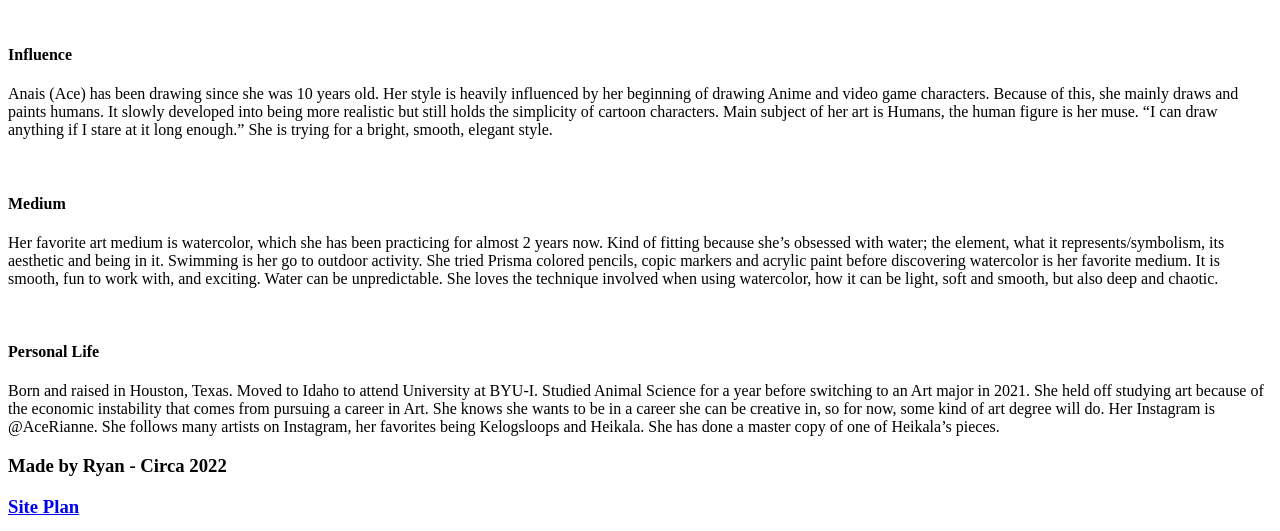
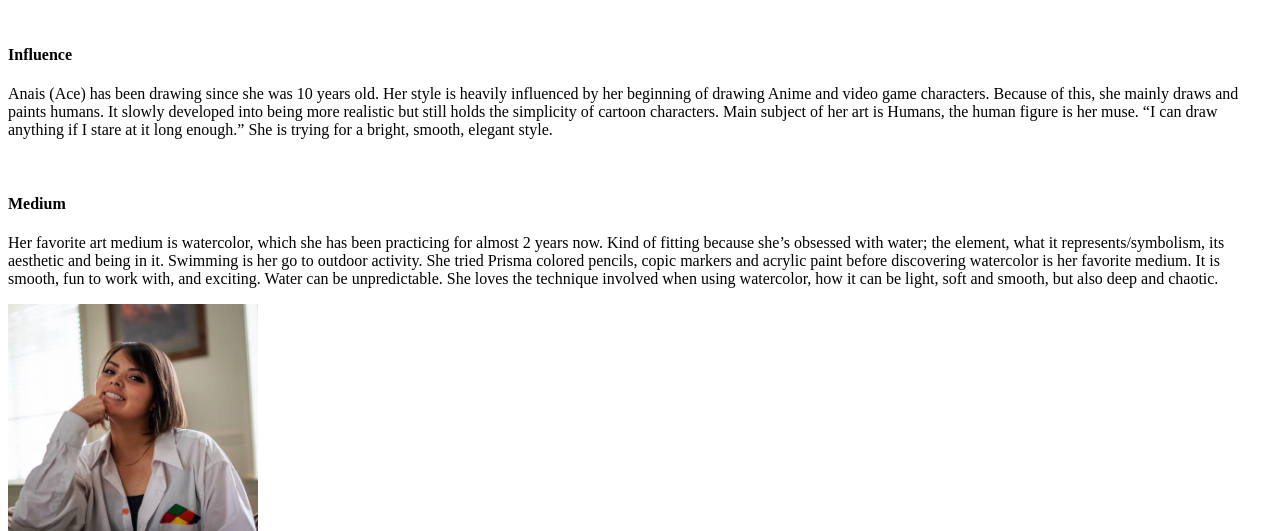
Before and after one commit to Jams515/wdd130, a plain HTML site: page aces-art/about_the_artist.html in a window 1280 px wide. Shown: the part 221-752 px from the top of the page. Drawn offline with Linux system fonts and the light colour scheme.

Commit message:
directory change

```diff
--- a/aces-art/about_the_artist.html
+++ b/aces-art/about_the_artist.html
@@ -57,7 +57,7 @@
                     involved when using watercolor, how it can be light, soft and smooth, but also deep and chaotic.</p>
             </section>
             <section id="abartist3">
-                <img src="" alt="">
+                <img src="images/ace-pic-1.jpg" alt="Pic of Anais">
                 <h4>Personal Life</h4>
                 <p>Born and
                     raised in Houston, Texas. Moved to Idaho to attend University at BYU-I. Studied Animal Science for a
--- a/aces-art/styles/style.css
+++ b/aces-art/styles/style.css
@@ -1 +1,5 @@
 @import url('https://fonts.googleapis.com/css2?family=Parisienne&display=swap');
+
+img {
+    max-width: 250px;
+}
```
Also changed, not shown: index.html (+2 -2 lines).
